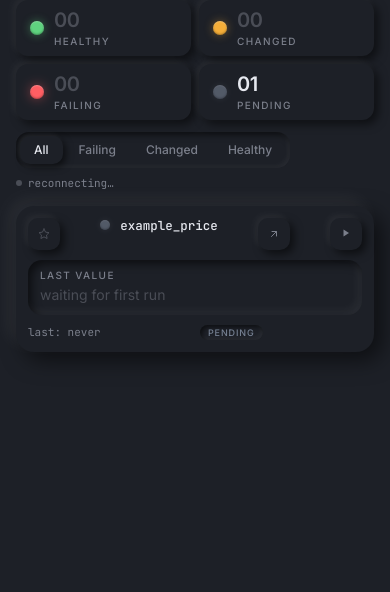
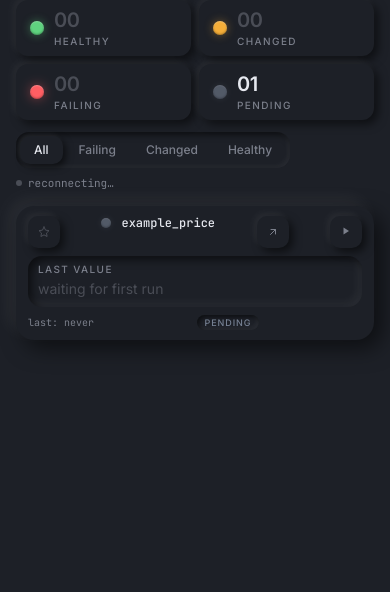
Before and after one commit to stevendejongnl/changewatch, a FastAPI app: page / in a window 390 px wide. Shown: the part 79-671 px from the top of the page. Run offline with FastAPI, Linux system fonts and the light colour scheme; data that the repository does not hold is empty; parts of the project's set-up code (start-up, migrations or seed data) failed here and were passed over.

Commit message:
fix(dashboard): reduce card height on mobile

```diff
--- a/app/templates/dashboard.html
+++ b/app/templates/dashboard.html
@@ -127,6 +127,9 @@
     box-shadow: inset 1px 1px 3px var(--shadow), inset -1px -1px 3px var(--raise);
   }
 
+  /* ── Sparkline ──────────────────────────────────────────── */
+  .sparkline-wrap { margin-top: 8px; height: 48px; }
+
   /* ── Responsive ─────────────────────────────────────────── */
   @media (max-width: 1100px) {
     .monitor-grid { grid-template-columns: repeat(2, 1fr); }
@@ -140,10 +143,13 @@
     .stat-tile { padding: 10px 14px; gap: 10px; }
     .stat-tile .count { font-size: 20px; }
     .monitor-grid { grid-template-columns: 1fr; gap: 10px; }
-    .monitor-card { padding: 12px; gap: 10px; }
-    .monitor-value-well { padding: 10px 12px; min-height: 44px; }
-    .monitor-value { font-size: 14px; }
-    .monitor-name { font-size: 12.5px; }
+    .monitor-card { padding: 10px 12px; gap: 8px; }
+    .monitor-value-well { padding: 8px 10px; min-height: 0; }
+    .monitor-value { font-size: 13px; }
+    .monitor-name { font-size: 12px; }
+    .monitor-schedule { font-size: 10px; margin-top: 2px; }
+    .monitor-footer { font-size: 10px; }
+    .sparkline-wrap { margin-top: 4px; height: 36px; }
     .filter-row { flex-direction: column; align-items: flex-start; gap: 8px; }
   }
 </style>
@@ -282,7 +288,7 @@
     </div>
 
     {% if m.metric %}
-    <div id="spark-{{ m.monitor_name }}" style="margin-top:8px;height:48px"></div>
+    <div id="spark-{{ m.monitor_name }}" class="sparkline-wrap"></div>
     {% endif %}
 
     <!-- Footer -->
```
